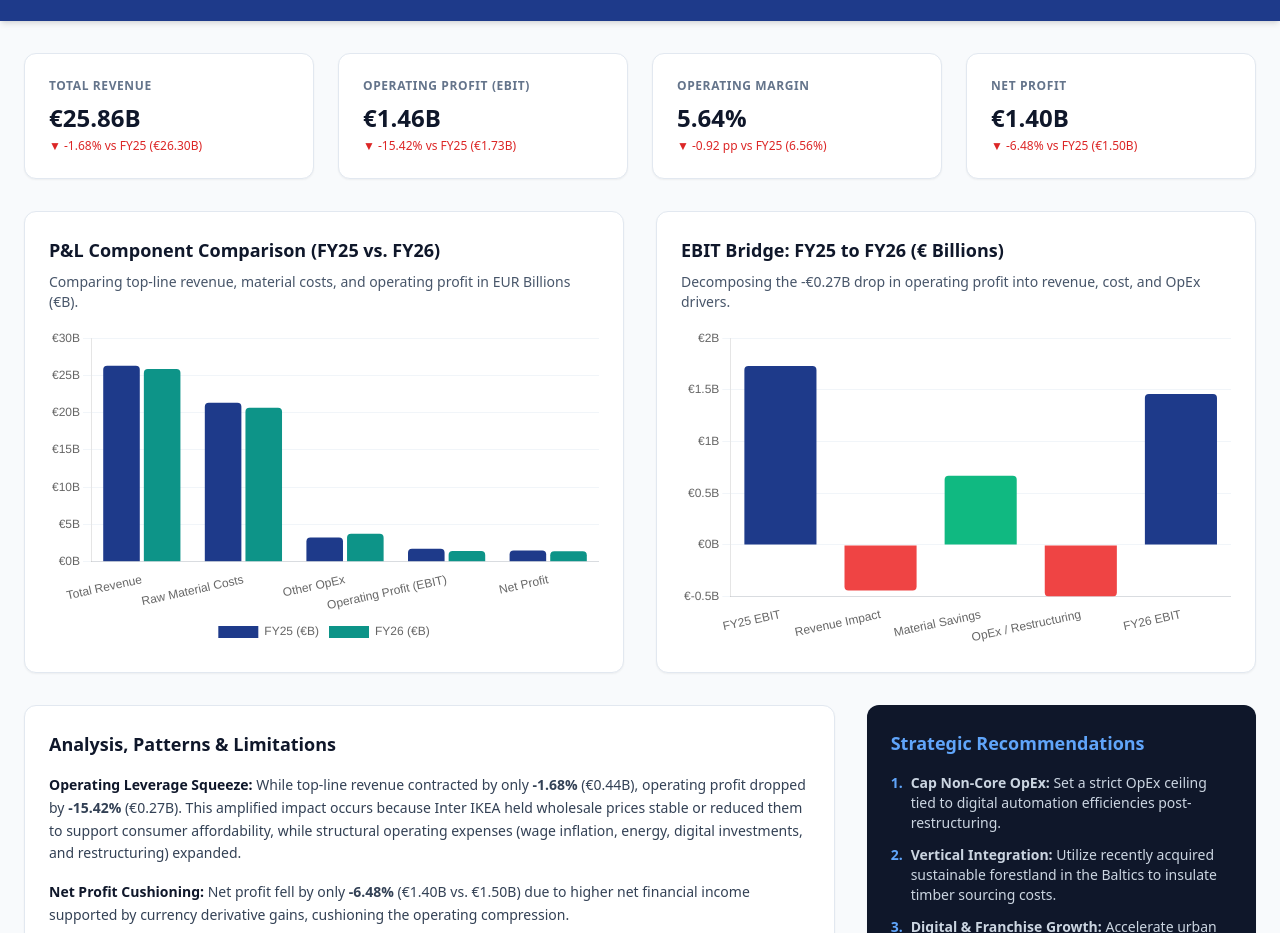
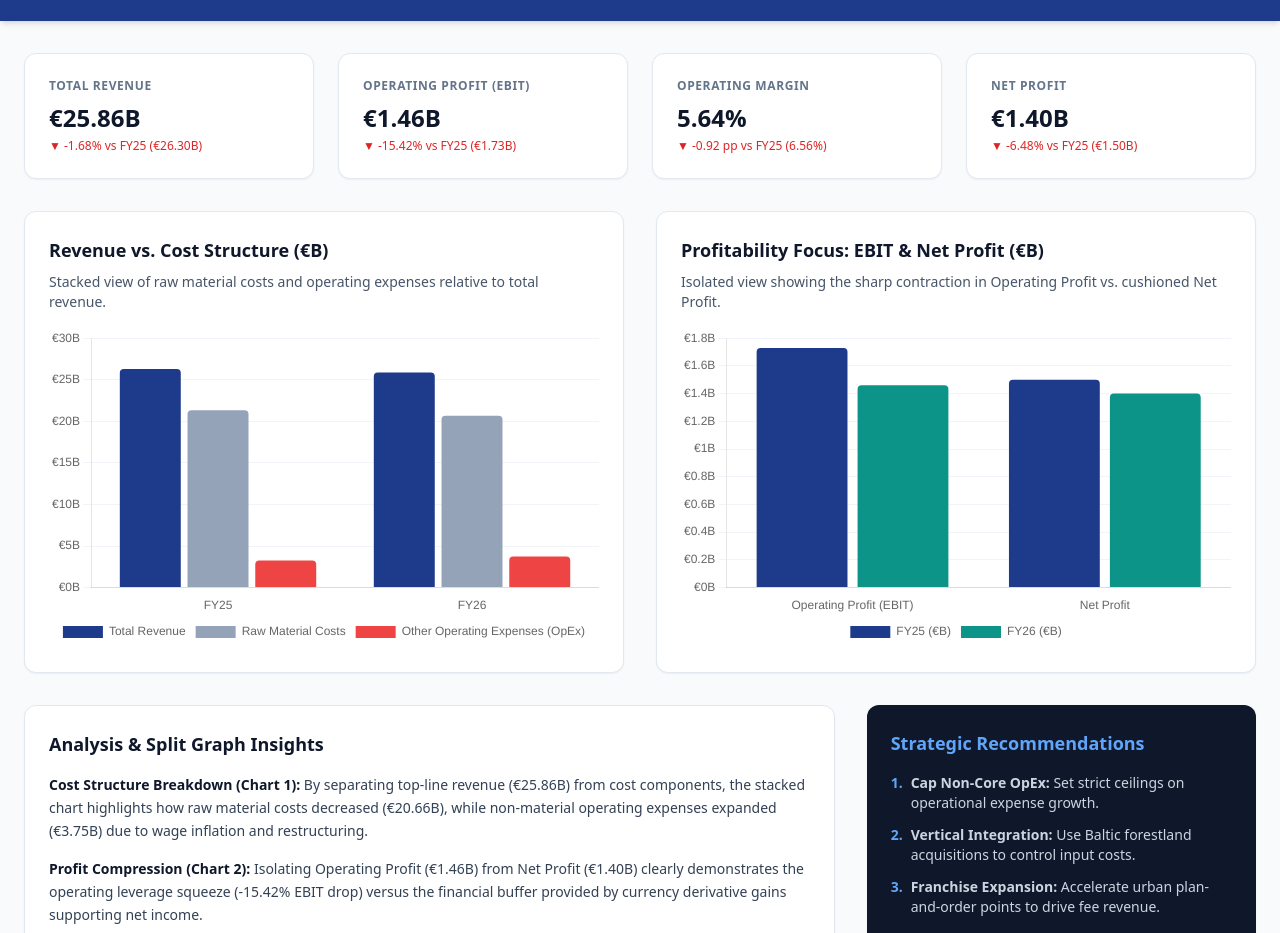
Before and after one commit to j-web-png/ikea2, a website: page index.html in a window 1280 px wide. Shown: the part 87-1020 px from the top of the page. Drawn offline with nearby package versions, Linux system fonts and the light colour scheme.

Commit message:
Update index.html

```diff
--- a/index.html
+++ b/index.html
@@ -3,7 +3,7 @@
 <head>
     <meta charset="UTF-8">
     <meta name="viewport" content="width=device-width, initial-scale=1.0">
-    <title>Inter IKEA Group FY25 vs FY26 Financial & Operating Income Dashboard</title>
+    <title>Inter IKEA Group FY25 vs FY26 Financial Dashboard</title>
     <!-- Tailwind CSS CDN -->
     <script src="https://cdn.tailwindcss.com"></script>
     <!-- Chart.js CDN -->
@@ -15,17 +15,17 @@
         <div class="max-w-7xl mx-auto px-6 py-6 flex flex-col md:flex-row justify-between items-start md:items-center">
             <div>
                 <h1 class="text-2xl md:text-3xl font-bold">Inter IKEA Group Financial Dashboard</h1>
-                <p class="text-blue-200 text-sm mt-1">Operating Income Compression Analysis: FY25 vs. FY26 (in EUR Billions)</p>
+                <p class="text-blue-200 text-sm mt-1">Operating Income & Cost Structure Analysis (EUR Billions)</p>
             </div>
             <div class="mt-4 md:mt-0 bg-blue-800 px-4 py-2 rounded-lg text-sm border border-blue-700">
-                <span class="font-semibold">Sample Size (N):</span> 2 Consolidated Fiscal Years | <span class="font-semibold">Source:</span> FY26 Annual Report
+                <span class="font-semibold">Sample Size (N):</span> 2 Years | <span class="font-semibold">Source:</span> FY26 Annual Report
             </div>
         </div>
     </header>
 
     <!-- Main Content -->
     <main class="max-w-7xl mx-auto px-6 py-8 space-y-8">
-        <!-- Key Metrics Cards (Updated to Billions) -->
+        <!-- Key Metrics Cards -->
         <section class="grid grid-cols-1 md:grid-cols-4 gap-6">
             <div class="bg-white p-6 rounded-xl shadow-sm border border-slate-200">
                 <p class="text-xs uppercase tracking-wider text-slate-500 font-semibold">Total Revenue</p>
@@ -49,61 +49,56 @@
             </div>
         </section>
 
-        <!-- Charts Section -->
+        <!-- Charts Section (Split Visualizations) -->
         <section class="grid grid-cols-1 lg:grid-cols-2 gap-8">
-            <!-- Chart 1: P&L Comparison -->
+            <!-- Chart 1: Revenue & Stacked Cost Structure (Alternative Option A) -->
             <div class="bg-white p-6 rounded-xl shadow-sm border border-slate-200">
-                <h3 class="text-lg font-bold text-slate-900 mb-2">P&L Component Comparison (FY25 vs. FY26)</h3>
-                <p class="text-sm text-slate-600 mb-4">Comparing top-line revenue, material costs, and operating profit in EUR Billions (€B).</p>
+                <h3 class="text-lg font-bold text-slate-900 mb-2">Revenue vs. Cost Structure (€B)</h3>
+                <p class="text-sm text-slate-600 mb-4">Stacked view of raw material costs and operating expenses relative to total revenue.</p>
                 <div class="relative h-80">
-                    <canvas id="plComparisonChart"></canvas>
+                    <canvas id="costStructureChart"></canvas>
                 </div>
             </div>
 
-            <!-- Chart 2: EBIT Waterfall / Variance Bridge -->
+            <!-- Chart 2: Dedicated Profitability Metrics (EBIT & Net Profit) -->
             <div class="bg-white p-6 rounded-xl shadow-sm border border-slate-200">
-                <h3 class="text-lg font-bold text-slate-900 mb-2">EBIT Bridge: FY25 to FY26 (€ Billions)</h3>
-                <p class="text-sm text-slate-600 mb-4">Decomposing the -€0.27B drop in operating profit into revenue, cost, and OpEx drivers.</p>
+                <h3 class="text-lg font-bold text-slate-900 mb-2">Profitability Focus: EBIT & Net Profit (€B)</h3>
+                <p class="text-sm text-slate-600 mb-4">Isolated view showing the sharp contraction in Operating Profit vs. cushioned Net Profit.</p>
                 <div class="relative h-80">
-                    <canvas id="ebitWaterfallChart"></canvas>
+                    <canvas id="profitabilityChart"></canvas>
                 </div>
             </div>
         </section>
 
         <!-- Analysis & Recommendations Grid -->
         <section class="grid grid-cols-1 lg:grid-cols-3 gap-8">
-            <!-- Analysis -->
             <div class="bg-white p-6 rounded-xl shadow-sm border border-slate-200 lg:col-span-2">
-                <h3 class="text-lg font-bold text-slate-900 mb-4">Analysis, Patterns & Limitations</h3>
+                <h3 class="text-lg font-bold text-slate-900 mb-4">Analysis & Split Graph Insights</h3>
                 <div class="space-y-4 text-sm text-slate-700 leading-relaxed">
                     <p>
-                        <strong class="text-slate-900">Operating Leverage Squeeze:</strong> While top-line revenue contracted by only <strong>-1.68%</strong> (€0.44B), operating profit dropped by <strong>-15.42%</strong> (€0.27B). This amplified impact occurs because Inter IKEA held wholesale prices stable or reduced them to support consumer affordability, while structural operating expenses (wage inflation, energy, digital investments, and restructuring) expanded.
+                        <strong class="text-slate-900">Cost Structure Breakdown (Chart 1):</strong> By separating top-line revenue (€25.86B) from cost components, the stacked chart highlights how raw material costs decreased (€20.66B), while non-material operating expenses expanded (€3.75B) due to wage inflation and restructuring.
                     </p>
                     <p>
-                        <strong class="text-slate-900">Net Profit Cushioning:</strong> Net profit fell by only <strong>-6.48%</strong> (€1.40B vs. €1.50B) due to higher net financial income supported by currency derivative gains, cushioning the operating compression.
-                    </p>
-                    <p>
-                        <strong class="text-slate-900">Project Limitations:</strong> Restricted to $N=2$ complete annual reports, limiting visibility into intra-year seasonal volatility. Furthermore, Inter IKEA Group's wholesale figures are decoupled from Ingka Group's retail store margins.
+                        <strong class="text-slate-900">Profit Compression (Chart 2):</strong> Isolating Operating Profit (€1.46B) from Net Profit (€1.40B) clearly demonstrates the operating leverage squeeze (-15.42% EBIT drop) versus the financial buffer provided by currency derivative gains supporting net income.
                     </p>
                 </div>
             </div>
 
-            <!-- Recommendations -->
             <div class="bg-slate-900 text-white p-6 rounded-xl shadow-sm flex flex-col justify-between">
                 <div>
                     <h3 class="text-lg font-bold mb-4 text-blue-400">Strategic Recommendations</h3>
                     <ul class="space-y-3 text-sm text-slate-300">
                         <li class="flex items-start">
                             <span class="text-blue-400 font-bold mr-2">1.</span>
-                            <span><strong>Cap Non-Core OpEx:</strong> Set a strict OpEx ceiling tied to digital automation efficiencies post-restructuring.</span>
+                            <span><strong>Cap Non-Core OpEx:</strong> Set strict ceilings on operational expense growth.</span>
                         </li>
                         <li class="flex items-start">
                             <span class="text-blue-400 font-bold mr-2">2.</span>
-                            <span><strong>Vertical Integration:</strong> Utilize recently acquired sustainable forestland in the Baltics to insulate timber sourcing costs.</span>
+                            <span><strong>Vertical Integration:</strong> Use Baltic forestland acquisitions to control input costs.</span>
                         </li>
                         <li class="flex items-start">
                             <span class="text-blue-400 font-bold mr-2">3.</span>
-                            <span><strong>Digital & Franchise Growth:</strong> Accelerate urban plan-and-order points to lift franchise sales volume and zero-COGS fee revenue.</span>
+                            <span><strong>Franchise Expansion:</strong> Accelerate urban plan-and-order points to drive fee revenue.</span>
                         </li>
                     </ul>
                 </div>
@@ -117,29 +112,79 @@
     <!-- Footer -->
     <footer class="bg-slate-900 text-slate-400 py-6 mt-12 border-t border-slate-800">
         <div class="max-w-7xl mx-auto px-6 text-center text-xs">
-            <p>Data Source: Inter IKEA Holding B.V. Annual Report FY26. Figures reported in EUR Billions (€B). Entity excludes Ingka Group retail operations.</p>
+            <p>Data Source: Inter IKEA Holding B.V. Annual Report FY26. Figures reported in EUR Billions (€B).</p>
         </div>
     </footer>
 
-    <!-- Load Dataset and Initialize Charts (Linked to Billions Data) -->
-    <script src="data.js"></script>
+    <!-- Chart Scripts -->
     <script>
-        // P&L Comparison Bar Chart in Billions (€B)
-        const ctxPL = document.getElementById('plComparisonChart').getContext('2d');
-        new Chart(ctxPL, {
+        // Chart 1: Revenue vs Stacked Cost Structure (Stacked Bar Chart)
+        const ctxCost = document.getElementById('costStructureChart').getContext('2d');
+        new Chart(ctxCost, {
             type: 'bar',
             data: {
-                labels: ['Total Revenue', 'Raw Material Costs', 'Other OpEx', 'Operating Profit (EBIT)', 'Net Profit'],
+                labels: ['FY25', 'FY26'],
+                datasets: [
+                    {
+                        label: 'Total Revenue',
+                        data: [26.30, 25.86],
+                        backgroundColor: '#1E3A8A',
+                        borderRadius: 4
+                    },
+                    {
+                        label: 'Raw Material Costs',
+                        data: [21.33, 20.66],
+                        backgroundColor: '#94A3B8',
+                        borderRadius: 4
+                    },
+                    {
+                        label: 'Other Operating Expenses (OpEx)',
+                        data: [3.25, 3.75],
+                        backgroundColor: '#EF4444',
+                        borderRadius: 4
+                    }
+                ]
+            },
+            options: {
+                responsive: true,
+                maintainAspectRatio: false,
+                plugins: {
+                    legend: { position: 'bottom' },
+                    tooltip: {
+                        callbacks: {
+                            label: function(context) {
+                                return context.dataset.label + ': €' + context.raw.toFixed(2) + 'B';
+                            }
+                        }
+                    }
+                },
+                scales: {
+                    y: {
+                        beginAtZero: true,
+                        grid: { color: '#F1F5F9' },
+                        ticks: { callback: function(value) { return '€' + value + 'B'; } }
+                    },
+                    x: { grid: { display: false } }
+                }
+            }
+        });
+
+        // Chart 2: Dedicated Profitability Focus (Operating Profit vs Net Profit)
+        const ctxProfit = document.getElementById('profitabilityChart').getContext('2d');
+        new Chart(ctxProfit, {
+            type: 'bar',
+            data: {
+                labels: ['Operating Profit (EBIT)', 'Net Profit'],
                 datasets: [
                     {
                         label: 'FY25 (€B)',
-                        data: [26.30, 21.33, 3.25, 1.73, 1.50],
+                        data: [1.73, 1.50],
                         backgroundColor: '#1E3A8A',
                         borderRadius: 4
                     },
                     {
                         label: 'FY26 (€B)',
-                        data: [25.86, 20.66, 3.75, 1.46, 1.40],
+                        data: [1.46, 1.40],
                         backgroundColor: '#0D9488',
                         borderRadius: 4
                     }
@@ -153,7 +198,7 @@
                     tooltip: {
                         callbacks: {
                             label: function(context) {
-                                return context.dataset.label + ': €' + context.raw.toFixed(2) + ' Billion';
+                                return context.dataset.label + ': €' + context.raw.toFixed(2) + 'B';
                             }
                         }
                     }
@@ -162,59 +207,7 @@
                     y: {
                         beginAtZero: true,
                         grid: { color: '#F1F5F9' },
-                        ticks: {
-                            callback: function(value) {
-                                return '€' + value + 'B';
-                            }
-                        }
-                    },
-                    x: { grid: { display: false } }
-                }
-            }
-        });
-
-        // EBIT Bridge / Waterfall Chart in Billions (€B)
-        const ctxBridge = document.getElementById('ebitWaterfallChart').getContext('2d');
-        new Chart(ctxBridge, {
-            type: 'bar',
-            data: {
-                labels: ['FY25 EBIT', 'Revenue Impact', 'Material Savings', 'OpEx / Restructuring', 'FY26 EBIT'],
-                datasets: [{
-                    label: 'EUR Billions',
-                    data: [1.73, -0.44, 0.67, -0.50, 1.46],
-                    backgroundColor: [
-                        '#1E3A8A',
-                        '#EF4444',
-                        '#10B981',
-                        '#EF4444',
-                        '#1E3A8A'
-                    ],
-                    borderRadius: 4
-                }]
-            },
-            options: {
-                responsive: true,
-                maintainAspectRatio: false,
-                plugins: {
-                    legend: { display: false },
-                    tooltip: {
-                        callbacks: {
-                            label: function(context) {
-                                let val = context.raw;
-                                let sign = val > 0 ? '+' : '';
-                                return 'Impact: ' + sign + val.toFixed(2) + ' Billion';
-                            }
-                        }
-                    }
-                },
-                scales: {
-                    y: {
-                        grid: { color: '#F1F5F9' },
-                        ticks: {
-                            callback: function(value) {
-                                return '€' + value + 'B';
-                            }
-                        }
+                        ticks: { callback: function(value) { return '€' + value + 'B'; } }
                     },
                     x: { grid: { display: false } }
                 }
```
